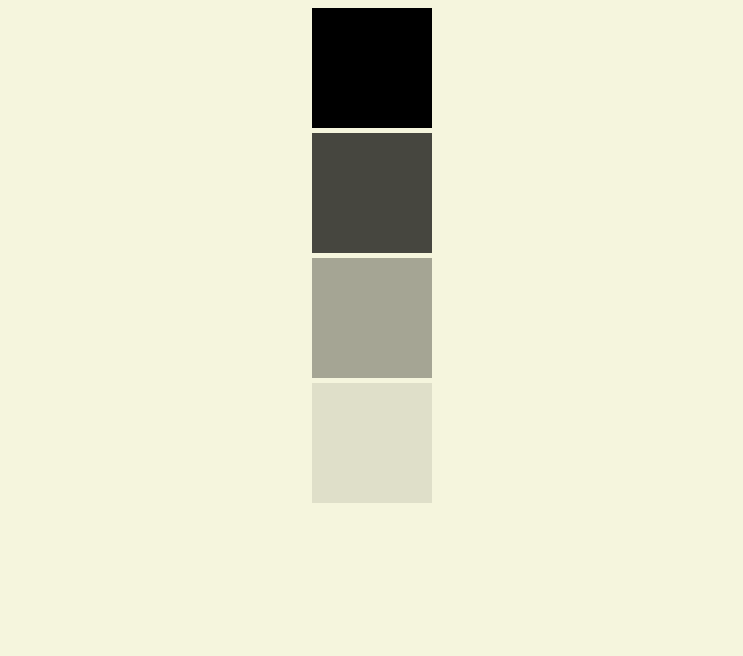
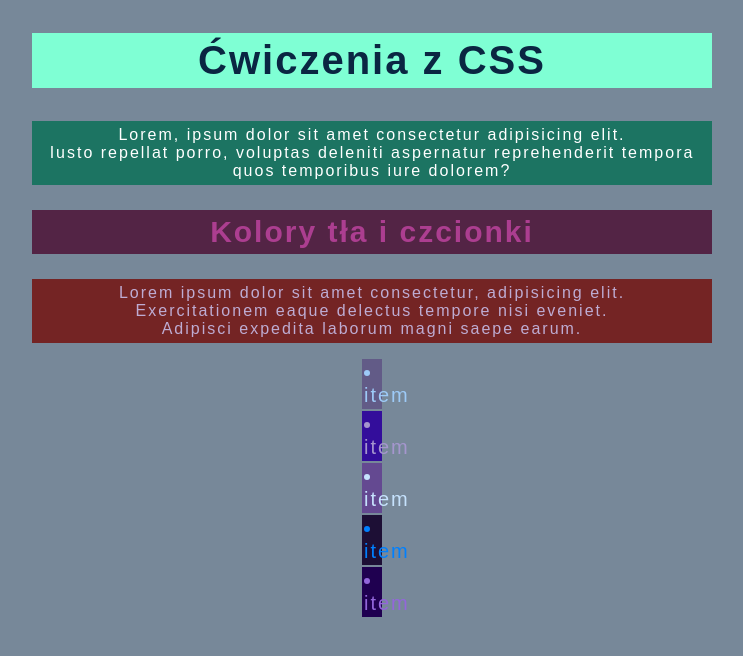
Before and after one commit to bibisk/css, a plain HTML site: page index.html in a window 1280 px wide. Shown: the whole page, without its empty margins (268-1011 px from the left). Drawn offline with Linux system fonts and the light colour scheme.

Commit message:
Kolory tla i czcionki

```diff
--- a/index.html
+++ b/index.html
@@ -3,16 +3,33 @@
 <head>
     <meta charset="UTF-8">
     <meta name="viewport" content="width=device-width, initial-scale=1.0">
-    <title>Document</title>
+    <title>Ćwiczenia - CSS</title>
     <link rel="stylesheet" href="style.css">
 </head>
 <body>
 
-<!-- (div#kwadrat$)*4 -->
-
-<div id="kwadrat1"></div>
-<div id="kwadrat2"></div>
-<div id="kwadrat3"></div>
-<div id="kwadrat4"></div>
+<!--
+main>section>(header>h1+p.pierwszy)+(article>(h2+p.drugi)+(li.item${item}*5))
+ -->
+ <main>
+     <section>
+         <header>
+             <h1>Ćwiczenia z CSS</h1>
+             <p class="pierwszy">Lorem, ipsum dolor sit amet consectetur adipisicing elit. <br>
+                 Iusto repellat porro, voluptas deleniti aspernatur reprehenderit tempora quos temporibus iure dolorem?</p>
+         </header>
+         <article>
+             <h2>Kolory tła i czcionki</h2>
+             <p class="drugi">Lorem ipsum dolor sit amet consectetur, adipisicing elit. <br>
+                 Exercitationem eaque delectus tempore nisi eveniet. <br>
+                 Adipisci expedita laborum magni saepe earum.</p>
+             <li class="item1">item</li>
+             <li class="item2">item</li>
+             <li class="item3">item</li>
+             <li class="item4">item</li>
+             <li class="item5">item</li>
+         </article>
+     </section>
+ </main>
 </body>
 </html>
--- a/style.css
+++ b/style.css
@@ -1,25 +1,58 @@
 body
 {
-    background-color: #f5f5dd;
-
+    background-color: #778899;
+    font-family: sans-serif;
+    text-align: center;
+    margin-left: 300px;
+    margin-right: 300px;
+    letter-spacing: 2px;
 }
-div {
-    display: block;
-    margin: 5px;
-    width: 120px;
-    height: 120px;
-    margin-left: auto;
-    margin-right: auto;
+h1 {
+    background-color: aquamarine;
+    font-size: 40px;
+    color: #0a2642;
+    padding: 5px;
 }
-#kwadrat1{
-    background-color: rgb(0, 0, 0);
+h2 {
+    background-color: #532445;
+    font-size: 30px;
+    color: #ac3e90;
+    padding: 5px;
 }
-#kwadrat2 {
-    background-color: rgba(0, 0, 0, 0.712);
+.pierwszy {
+    background-color: #1c7462;
+    color: white;
+    padding: 5px;
 }
-#kwadrat3 {
-    background-color: rgba(0, 0, 0, 0.329);
+.drugi {
+    background-color: #742424;
+    color: #beacd3;
+    padding: 5px;
 }
-#kwadrat4 {
-    background-color: rgba(0, 0, 0, 0.089);
+li {
+    margin-left: 330px;
+    margin-right: 330px;
+    margin-bottom: 2px;
+    padding: 2px;
+    font-size: 20px;
 }
+.item1 {
+    background-color: #39056457;
+    color: #9dcaf7
+}
+.item2 {
+    background-color: #330d9b;
+    color: #a596ce
+}
+.item3 {
+    background-color: #644991 ;
+    color: #c6e2fd
+}
+.item4 {
+    background-color: #1d0f35;
+    color: #0080ff
+}
+.item5 {
+    background-color: #1f0050;
+    color: #9366db
+}
```
